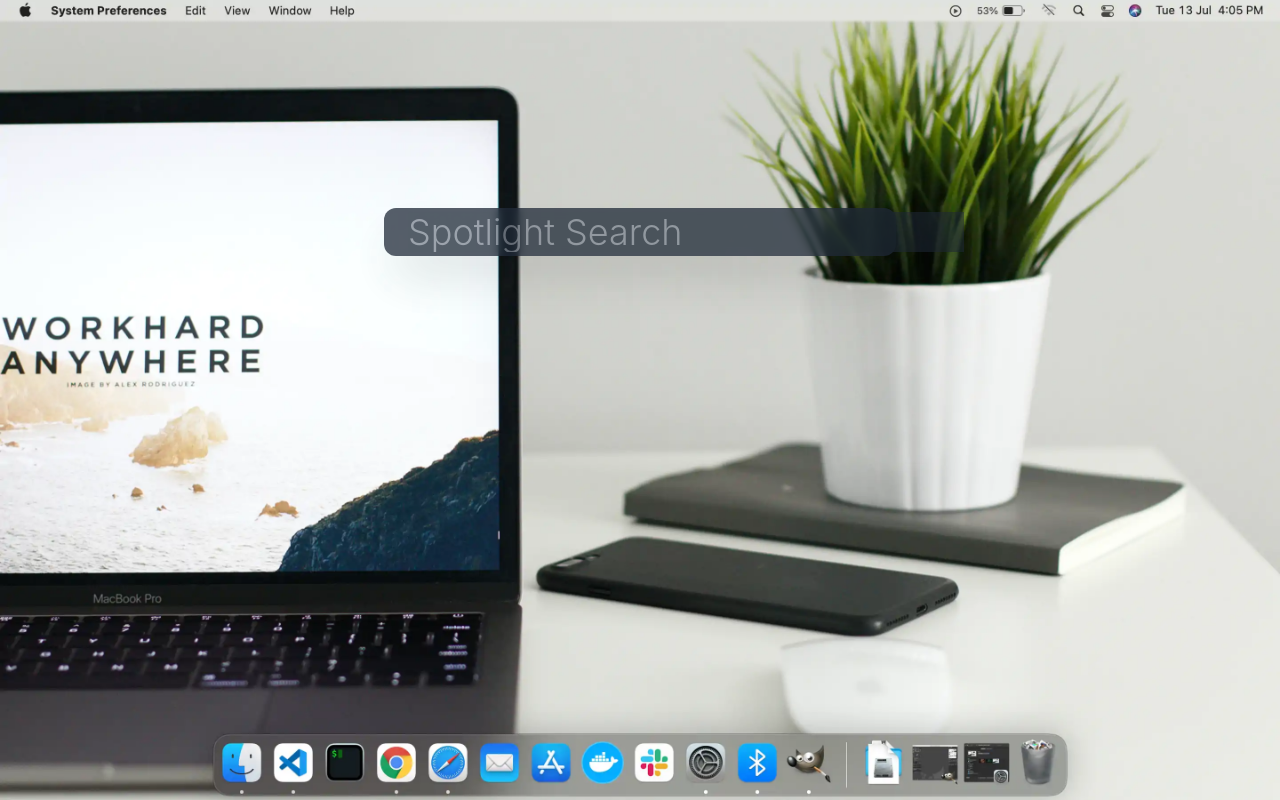
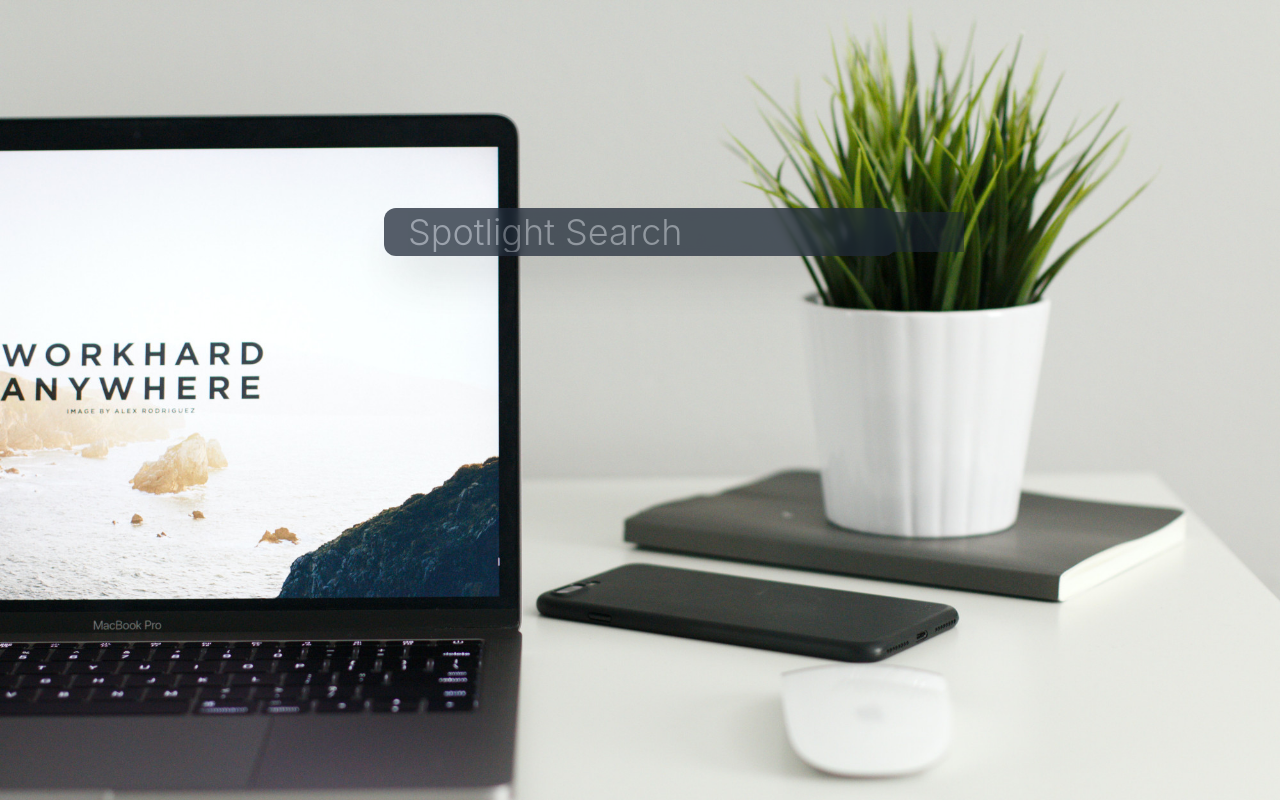
Before and after one commit to AbhayVAshokan/React-Challenges, a React (Create React App) app in the folder spotlight-search/: page / in a window 1280 px wide. Built offline with nearby package versions, Linux system fonts and the light colour scheme.

Commit message:
Changed background image

```diff
--- a/spotlight-search/tailwind.config.js
+++ b/spotlight-search/tailwind.config.js
@@ -4,7 +4,7 @@ module.exports = {
   theme: {
     extend: {
       backgroundImage: (theme) => ({
-        background: "url(assets/images/background.webp)",
+        background: "url(assets/images/background.jpg)",
       }),
     },
   },
```
Also changed, not shown: spotlight-search/src/assets/images/background.jpg (added), spotlight-search/src/assets/images/background.webp (deleted).
